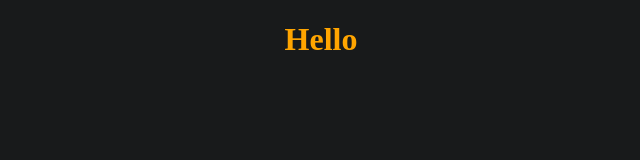
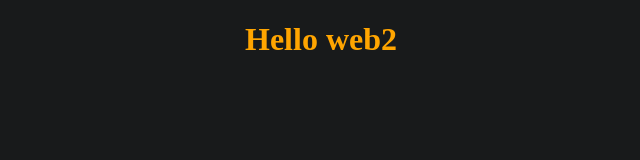
Before and after one commit to dedestem/Web2, a plain HTML site: page index.html in a window 1280 px wide. Shown: the whole page, without its empty margins (319-959 px from the left). Drawn offline with Linux system fonts and the light colour scheme.

Commit message:
WEB2 INIT

```diff
--- a/index.html
+++ b/index.html
@@ -9,6 +9,6 @@
     <link rel="stylesheet" href="index.css">
 </head>
     <body>
-      <h1>Hello</h1>
+      <h1>Hello web2</h1>
     </body>
 </html>
```
